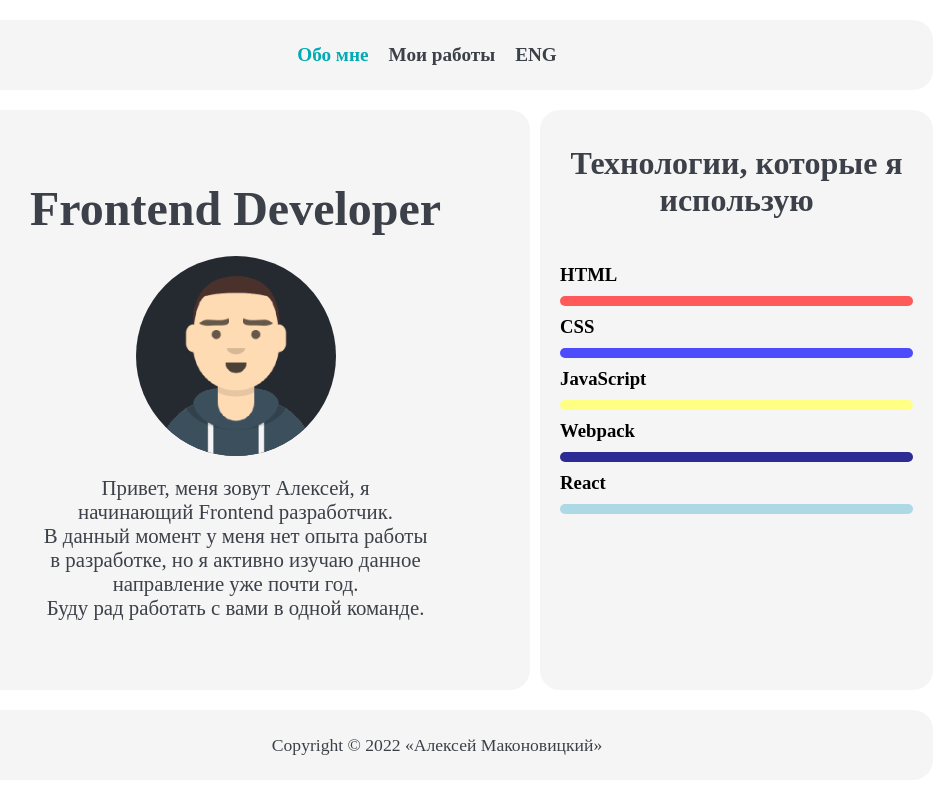
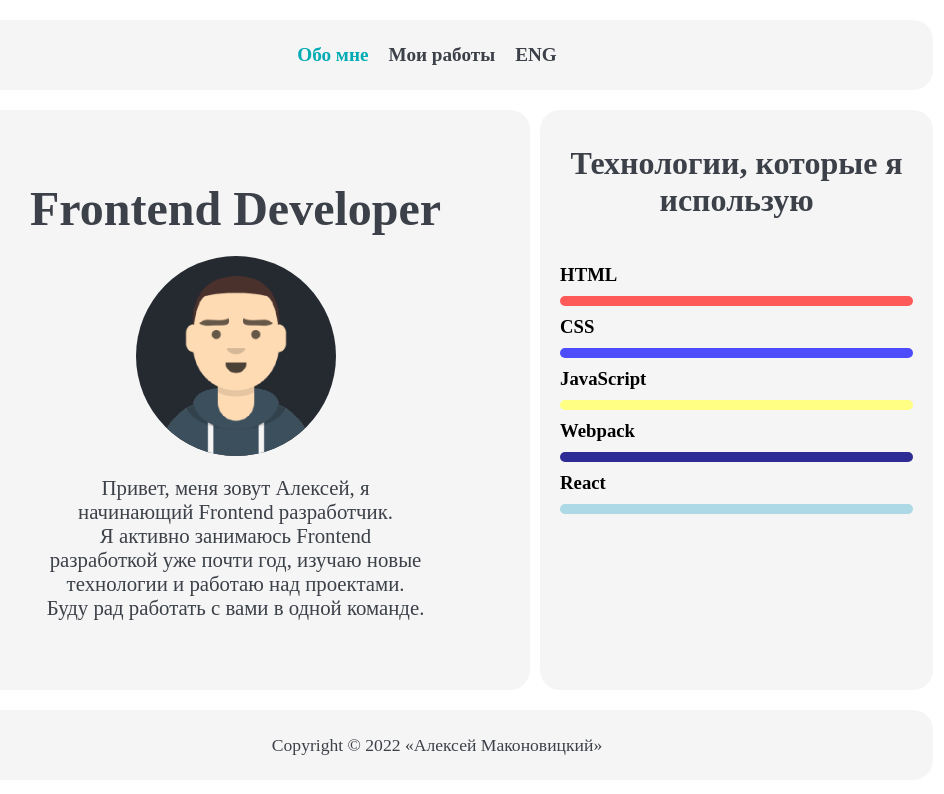
Before and after one commit to AlekseiMakonovitskii/portfolio, a React (Create React App) app: page / in a window 1280 px wide. Shown: the top 794 px of the page, without its empty margins (203-1147 px from the left). Built offline with nearby package versions, Linux system fonts and the light colour scheme; the HTML template or start-up script is replaced by a standard one.

Commit message:
info update

```diff
--- a/src/components/info/Info.jsx
+++ b/src/components/info/Info.jsx
@@ -6,13 +6,13 @@ const Info = (props) => {
 	const textContent = {
 		'RUS': {
 			p1: 'Привет, меня зовут Алексей, я начинающий Frontend разработчик.',
-			p2: 'В данный момент у меня нет опыта работы в разработке, но я активно изучаю данное направление уже почти год.',
+			p2: 'Я активно занимаюсь Frontend разработкой уже почти год, изучаю новые технологии и работаю над проектами.',
 			p3: 'Буду рад работать с вами в одной команде.'
 		},
 
 		'ENG': {
 			p1: `Hello, my name is Aleksei, I'm a beginner Frontend developer.`,
-			p2: `At the moment I have no work experience in development, but I have been actively studying this area for almost a year.`,
+			p2: `I have been actively involved in Frontend development for almost a year now, learning new technologies and working on projects.`,
 			p3: 'I will be glad to work with you in the same team.',
 		},
 	}
```
